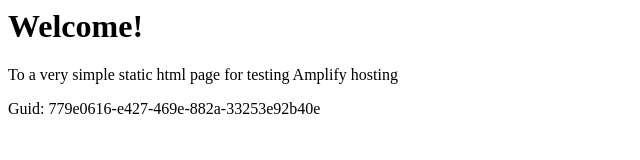
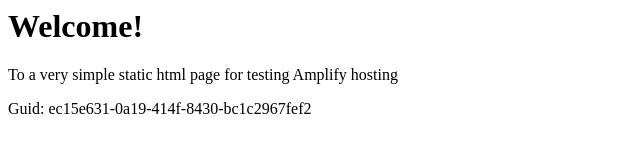
Before and after one commit to aws-aemilia-iad/Github-PR-Commit-Integration-Test-DoNotTouch-GithubWebhookPreviewCanaryTest-v1-gamma-us-east-1, a website: page src/index.html in a window 1280 px wide. Shown: the full height of the page, 0-640 px from the left. Drawn offline with Linux system fonts and the light colour scheme.

Commit message:
commit from integ tests

```diff
--- a/src/index.html
+++ b/src/index.html
@@ -12,6 +12,6 @@
 <body>
     <h1>Welcome!</h1>
     <p>To a very simple static html page for testing Amplify hosting</p>
-    <p>Guid: 779e0616-e427-469e-882a-33253e92b40e</p></body>
+    <p>Guid: ec15e631-0a19-414f-8430-bc1c2967fef2</p></body>
 
 </html>
```
